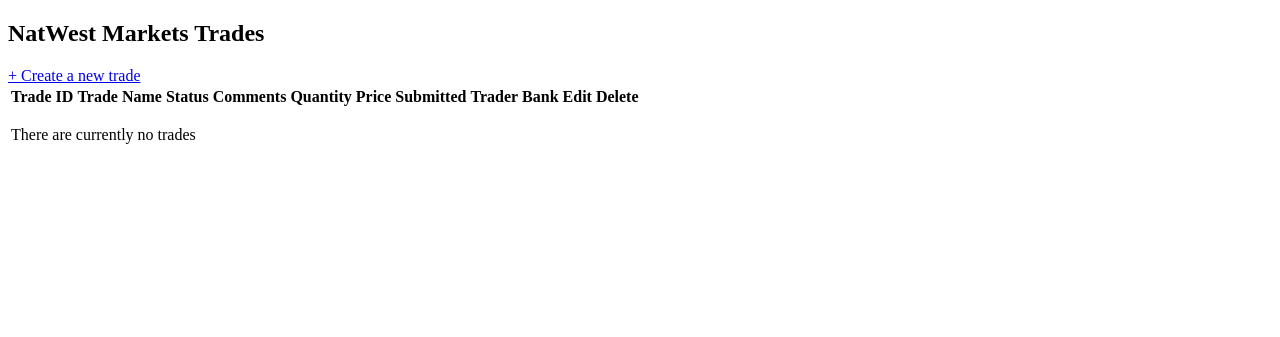
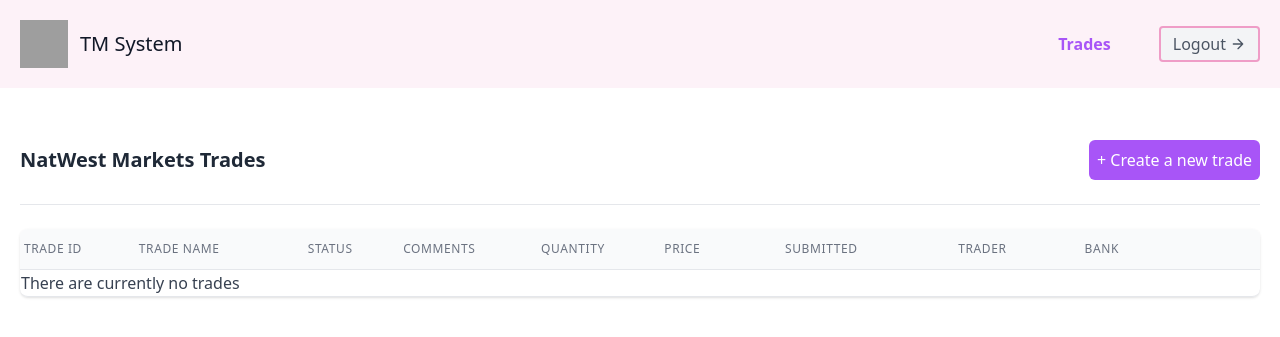
Before and after one commit to angelirozalvarez/SEA-Module, a Django app: page /trades/trade-list/ in a window 1280 px wide. Shown: the top 337 px of the page. Run offline with Django 5.2, Linux system fonts and the light colour scheme; data that the repository does not hold is empty; some libraries are stand-ins or nearby versions; grey boxes are pictures that could not be loaded.

Commit message:
CRUD functionalities for Trades are fully functioning. Created a nice UI

```diff
--- a/TMSystem/settings.py
+++ b/TMSystem/settings.py
@@ -55,7 +55,7 @@ ROOT_URLCONF = 'TMSystem.urls'
 TEMPLATES = [
     {
         'BACKEND': 'django.template.backends.django.DjangoTemplates',
-        'DIRS': [],
+        'DIRS': [ BASE_DIR / 'templates' ],
         'APP_DIRS': True,
         'OPTIONS': {
             'context_processors': [
--- /dev/null
+++ b/templates/base.html
@@ -0,0 +1,18 @@
+<!DOCTYPE html>
+<html lang="en">
+<head>
+    <meta charset="UTF-8">
+    <meta name="viewport"
+          content="width=device-width, user-scalable=no, initial-scale=1.0, maximum-scale=1.0, minimum-scale=1.0">
+    <meta http-equiv="X-UA-Compatible" content="ie=edge">
+    <script src="https://cdn.tailwindcss.com"></script>
+    <title>Trade Management System</title>
+</head>
+<body>
+    <div>
+        {% include 'navbar.html' %}
+        {% block content %}
+        {% endblock content %}
+    </div>
+</body>
+</html>
--- /dev/null
+++ b/templates/navbar.html
@@ -0,0 +1,17 @@
+<header class="text-gray-600 body-font bg-pink-50">
+  <div class="container mx-auto flex flex-wrap p-5 flex-col md:flex-row items-center">
+    <a class="flex title-font font-medium items-center text-gray-900 mb-4 md:mb-0">
+      <img src="https://cdn.worldvectorlogo.com/logos/natwest-2.svg" class="h-12 w-12">
+      <span class="ml-3 text-xl">TM System</span>
+    </a>
+    <nav class="md:ml-auto flex flex-wrap items-center text-base justify-center">
+      <a href="{% url 'trades:trade-list' %}" class="font-bold text-purple-500 hover:text-purple-800 mr-6">Trades</a>
+    </nav>
+        <a class="border-2 border-pink-500/50 ml-6 inline-flex items-center bg-gray-100 border-0 py-1 px-3 focus:outline-none hover:bg-gray-200 rounded text-base mt-4 md:mt-0">
+          Logout
+          <svg fill="none" stroke="currentColor" stroke-linecap="round" stroke-linejoin="round" stroke-width="2" class="w-4 h-4 ml-1" viewBox="0 0 24 24">
+            <path d="M5 12h14M12 5l7 7-7 7"></path>
+          </svg>
+        </a>
+  </div>
+</header>
--- a/trades/forms.py
+++ b/trades/forms.py
@@ -3,7 +3,7 @@ from django import forms
 from trades.models import Trade
 
 
-class TradeForm(forms.ModelForm):
+class TradeModelForm(forms.ModelForm):
     class Meta:
         model = Trade
         fields = '__all__'
--- a/trades/templates/trades/trade_list.html
+++ b/trades/templates/trades/trade_list.html
@@ -1,15 +1,9 @@
-<!doctype html>
-<html lang="en">
-<head>
-    <meta charset="UTF-8">
-    <meta name="viewport"
-          content="width=device-width, user-scalable=no, initial-scale=1.0, maximum-scale=1.0, minimum-scale=1.0">
-    <meta http-equiv="X-UA-Compatible" content="ie=edge">
-    <title>Document</title>
-</head>
-<body>
+{% extends 'base.html' %}
+
+{% block content %}
+
 <section class="text-gray-700 body-font">
-    <div class="container px-5 py-24 mx-auto flex flex-wrap">
+    <div class="container px-5 py-7 mx-auto flex flex-wrap">
         <div class="w-full mb-6 py-6 flex justify-between items-center border-b border-gray-200">
             <h1 class="text-gray-800 font-bold text-xl">NatWest Markets Trades</h1>
                     <a class="text-white hover:bg-purple-800 bg-purple-500 px-2 py-2 rounded-md" href="{% url 'trades:trade-create' %}">
@@ -24,19 +18,19 @@
                 <table class="min-w-full divide-y divide-gray-200">
                     <thead class="bg-gray-50">
                         <tr>
-                            <th scope="col" class="px-6 py-3 text-left text-xs font-medium text-gray-500 uppercase tracking-wider">
+                            <th scope="col" class="px-1 py-1 text-left text-xs font-medium text-gray-500 uppercase tracking-wider">
                             Trade ID
                             </th>
                             <th scope="col" class="px-6 py-3 text-left text-xs font-medium text-gray-500 uppercase tracking-wider">
                             Trade Name
                             </th>
-                            <th scope="col" class="px-6 py-3 text-left text-xs font-medium text-gray-500 uppercase tracking-wider">
+                            <th scope="col" class="px-2 py-3 text-left text-xs font-medium text-gray-500 uppercase tracking-wider">
                             Status
                             </th>
-                            <th scope="col" class="px-6 py-3 text-left text-xs font-medium text-gray-500 uppercase tracking-wider">
+                            <th scope="col" class="px-4 py-3 text-left text-xs font-medium text-gray-500 uppercase tracking-wider">
                             Comments
                             </th>
-                            <th scope="col" class="px-6 py-3 text-left text-xs font-medium text-gray-500 uppercase tracking-wider">
+                            <th scope="col" class="px-1 py-3 text-left text-xs font-medium text-gray-500 uppercase tracking-wider">
                             Quantity
                             </th>
                             <th scope="col" class="px-6 py-3 text-left text-xs font-medium text-gray-500 uppercase tracking-wider">
@@ -48,10 +42,10 @@
                             <th scope="col" class="px-6 py-3 text-left text-xs font-medium text-gray-500 uppercase tracking-wider">
                             Trader
                             </th>
-                            <th scope="col" class="px-6 py-3 text-left text-xs font-medium text-gray-500 uppercase tracking-wider">
+                            <th scope="col" class="px-3 py-3 text-left text-xs font-medium text-gray-500 uppercase tracking-wider">
                             Bank
                             </th>
-                            <th scope="col" class="relative px-6 py-3">
+                            <th scope="col" class="relative px-3 py-3">
                             <span class="sr-only">Edit</span>
                             </th>
                             <th scope="col" class="relative px-6 py-3">
@@ -63,21 +57,21 @@
                     <tbody>
                         {% for trade in trades %}
                             <tr class="bg-white">
-                                <td class="px-6 py-4 whitespace-nowrap text-sm text-gray-500">
+                                <td class="px-1 py-4 whitespace-nowrap text-sm text-gray-500">
                                     {{ trade.id }}
                                 </td>
                                 <td>
-                                    <a class="px-6 py-4 whitespace-nowrap text-sm font-medium text-gray-900" href="/trades/trade-detail/{{ trade.pk }}/">
+                                    <a class="px-6 py-4 whitespace-nowrap text-sm font-medium font-bold text-purple-500 hover:text-purple-800" href="/trades/trade-detail/{{ trade.pk }}/">
                                         {{ trade.trade_name }}
                                     </a>
                                 </td>
-                                <td class="px-6 py-4 whitespace-nowrap text-sm text-gray-500">
+                                <td class="px-2 py-3 whitespace-nowrap text-sm text-gray-500">
                                     {{ trade.status }}
                                 </td>
-                                <td class="px-6 py-4 whitespace-nowrap text-sm text-gray-500">
+                                <td class="px-4 py-3 text-sm whitespace-nowrap text-gray-500 tracking-wider max-w-xs truncate">
                                     {{ trade.status_comments }}
                                 </td>
-                                <td class="px-6 py-4 whitespace-nowrap text-sm text-gray-500">
+                                <td class="px-1 py-4 whitespace-nowrap text-sm text-gray-500">
                                     {{ trade.quantity }}
                                 </td>
                                 <td class="px-6 py-4 whitespace-nowrap text-sm text-gray-500">
@@ -89,7 +83,7 @@
                                 <td class="px-6 py-4 whitespace-nowrap text-sm text-gray-500">
                                     {{ trade.trader }}
                                 </td>
-                                <td class="px-6 py-4 whitespace-nowrap text-sm text-gray-500">
+                                <td class="px-3 py-4 whitespace-nowrap text-sm text-gray-500">
                                     {{ trade.bank }}
                                 </td>
                                 <td class="px-6 py-4 whitespace-nowrap">
@@ -121,10 +115,7 @@
     </div>
 </section>
 
-</body>
-</html>
-
-
+{% endblock content %}
 
 
 
--- a/trades/views.py
+++ b/trades/views.py
@@ -1,6 +1,6 @@
 from django.shortcuts import render, redirect
 from .models import Trade
-from .forms import TradeForm
+from .forms import TradeModelForm
 
 def trade_list(request):
     trades = Trade.objects.all()
@@ -17,9 +17,9 @@ def trade_detail(request, pk):
     return render(request, 'trades/trade_detail.html', context)
 
 def trade_create(request):
-    form = TradeForm()
+    form = TradeModelForm()
     if request.method == 'POST':
-        form = TradeForm(request.POST)
+        form = TradeModelForm(request.POST)
         if form.is_valid():
             form.save()
             return redirect('/trades/trade-list/')
@@ -30,9 +30,9 @@ def trade_create(request):
 
 def trade_update(request, pk):
     trade = Trade.objects.get(id=pk)
-    form = TradeForm(instance=trade)
+    form = TradeModelForm(instance=trade)
     if request.method == 'POST':
-        form = TradeForm(request.POST, instance=trade)
+        form = TradeModelForm(request.POST, instance=trade)
         if form.is_valid():
             form.save()
             return redirect('/trades/trade-list/')
```
Also changed, not shown: trades/templates/trades/trade_create.html (+6 -12 lines), trades/templates/trades/trade_delete.html (+6 -12 lines), trades/templates/trades/trade_detail.html (+6 -12 lines), trades/templates/trades/trade_update.html (+6 -12 lines).
